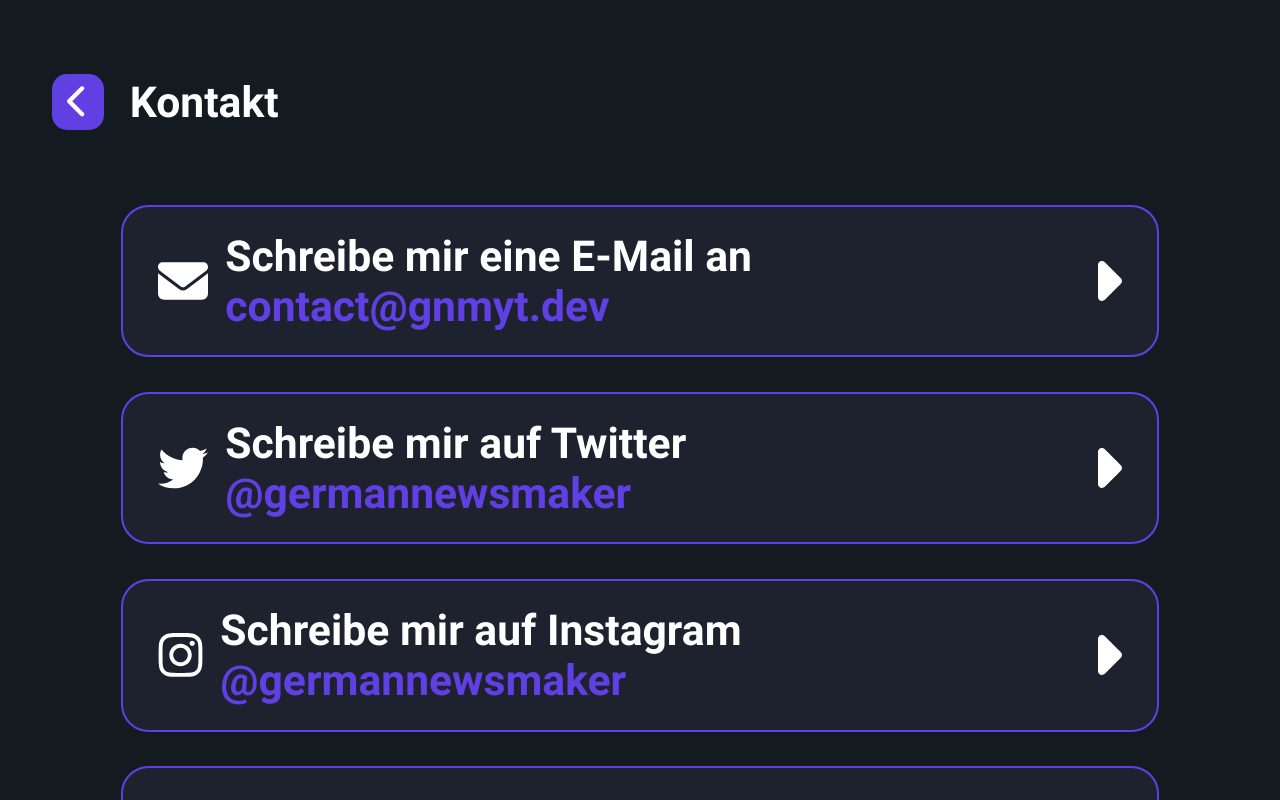
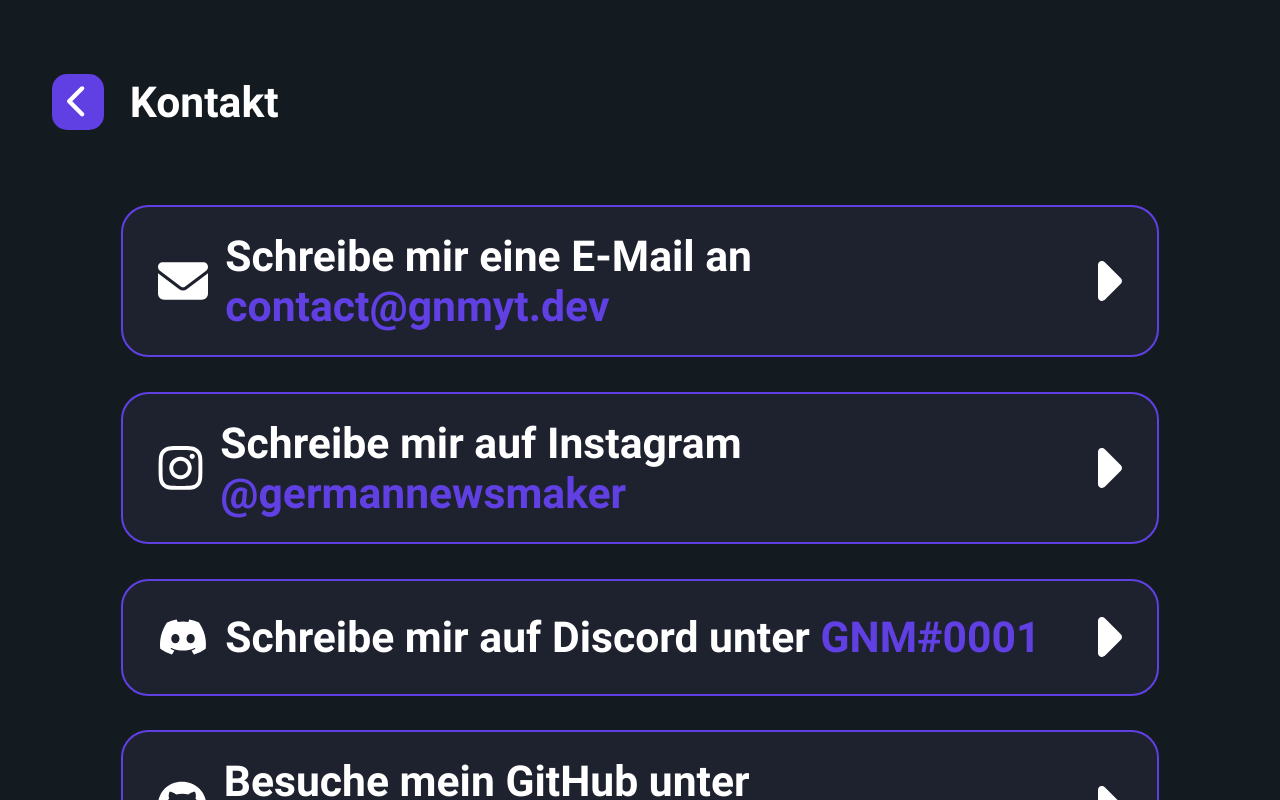
Before and after one commit to gnmyt/gnmyt, a React (Vite) app: page /contact in a window 1280 px wide. Shown: the top 800 px of the page. Built offline with nearby package versions, Linux system fonts and the light colour scheme.

Commit message:
Removed twitter from the Contact.jsx

```diff
--- a/src/pages/Contact/Contact.jsx
+++ b/src/pages/Contact/Contact.jsx
@@ -2,18 +2,13 @@
 import BackCard from "@/common/components/BackCard";
 import ContactCard from "@/pages/Contact/components/ContactCard";
 import {faEnvelope} from "@fortawesome/free-solid-svg-icons";
-import {faDiscord, faGithub, faInstagram, faTwitter} from "@fortawesome/free-brands-svg-icons";
+import {faDiscord, faGithub, faInstagram} from "@fortawesome/free-brands-svg-icons";
 
 const methods = [
     {
         icon: faEnvelope,
         link: "mailto:contact@gnmyt.dev",
         text: <>Schreibe mir eine E-Mail an <span>contact@gnmyt.dev</span></>
-    },
-    {
-        icon: faTwitter,
-        link: "https://twitter.com/germannewsmaker",
-        text: <>Schreibe mir auf Twitter <span>@germannewsmaker</span></>
     },
     {
         icon: faInstagram,
```
